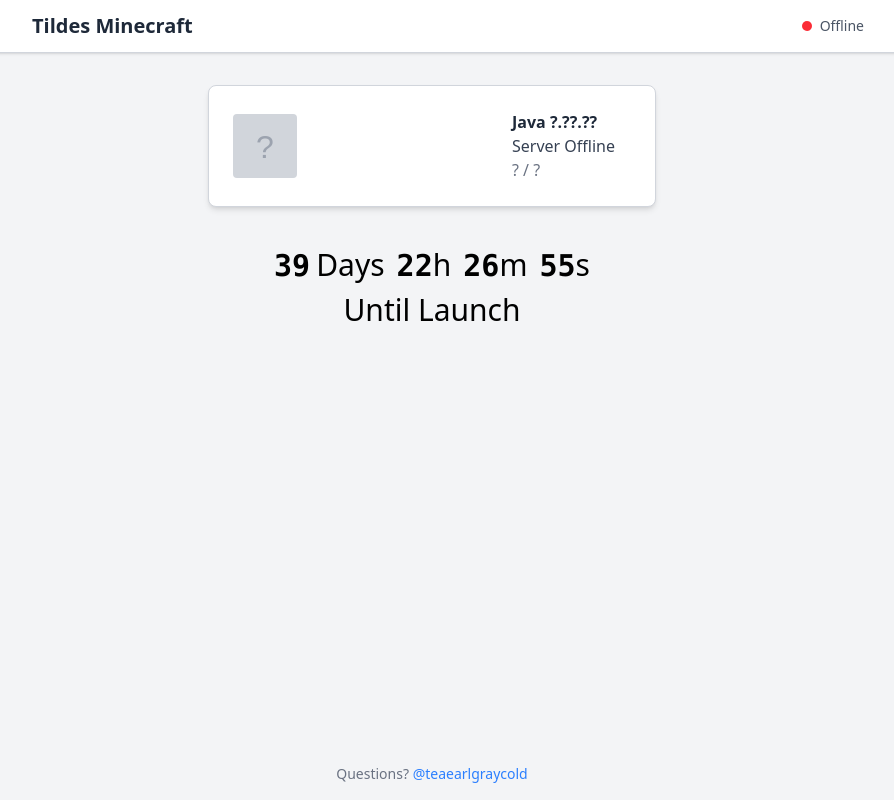
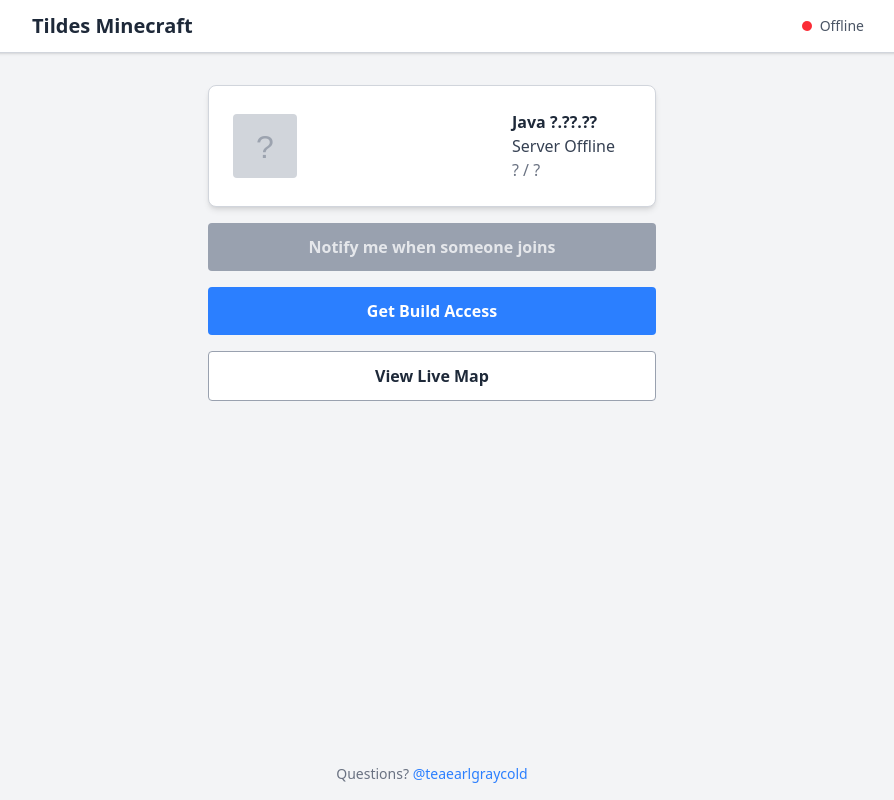
Before and after one commit to danthedaniel/tildes-mc-nickname, a Next.js app: page / in a window 1280 px wide. Shown: the whole page, without its empty margins (208-1102 px from the left). Built offline with nearby package versions, Linux system fonts and the light colour scheme.

Commit message:
Add link to BlueMap on index

```diff
--- a/src/components/Countdown.tsx
+++ /dev/null
@@ -1,70 +0,0 @@
-"use client";
-
-import { useCallback, useLayoutEffect, useState } from "react";
-
-// 11am PST on January 3rd, 2026
-const targetDate = new Date("2026-01-03T11:00:00-08:00");
-
-export function Countdown() {
-  const [timeRemaining, setTimeRemaining] = useState<{
-    days: number;
-    hours: number;
-    minutes: number;
-    seconds: number;
-  } | null>(null);
-
-  const updateCountdown = useCallback(() => {
-    const now = new Date();
-    const difference = targetDate.getTime() - now.getTime();
-
-    if (difference <= 0) {
-      setTimeRemaining(null);
-      return;
-    }
-
-    const days = Math.floor(difference / (1000 * 60 * 60 * 24));
-    const hours = Math.floor(
-      (difference % (1000 * 60 * 60 * 24)) / (1000 * 60 * 60),
-    );
-    const minutes = Math.floor((difference % (1000 * 60 * 60)) / (1000 * 60));
-    const seconds = Math.floor((difference % (1000 * 60)) / 1000);
-
-    setTimeRemaining({ days, hours, minutes, seconds });
-  }, []);
-
-  useLayoutEffect(() => {
-    updateCountdown();
-    const interval = setInterval(updateCountdown, 1000);
-    return () => clearInterval(interval);
-  }, [updateCountdown]);
-
-  if (!timeRemaining) {
-    return null;
-  }
-
-  return (
-    <div className="flex flex-col self-center gap-2 p-6">
-      <div>
-        <span className="text-3xl font-bold font-mono pr-1.5">
-          {timeRemaining.days}
-        </span>
-        <span className="text-3xl pr-3">
-          {timeRemaining.days > 1 ? "Days" : "Day"}
-        </span>
-        <span className="text-3xl font-bold font-mono">
-          {timeRemaining.hours.toString().padStart(2, "0")}
-        </span>
-        <span className="text-3xl pr-3">h</span>
-        <span className="text-3xl font-bold font-mono">
-          {timeRemaining.minutes.toString().padStart(2, "0")}
-        </span>
-        <span className="text-3xl pr-3">m</span>
-        <span className="text-3xl font-bold font-mono">
-          {timeRemaining.seconds.toString().padStart(2, "0")}
-        </span>
-        <span className="text-3xl">s</span>
-      </div>
-      <span className="self-center text-3xl">Until Launch</span>
-    </div>
-  );
-}
--- a/src/pages/index.tsx
+++ b/src/pages/index.tsx
@@ -1,12 +1,9 @@
 import Head from "next/head";
 import Link from "next/link";
-import { Countdown } from "@/components/Countdown";
 import { NotifyButton } from "@/components/NotifyButton";
 import { ServerStatusCard } from "@/components/ServerStatusCard";
 
 export default function Index() {
-  const countdown = <Countdown />;
-
   return (
     <>
       <Head>
@@ -15,8 +12,6 @@
 
       <ServerStatusCard />
 
-      {countdown === null ? (
-        <>
       <NotifyButton />
 
       <Link
@@ -25,10 +20,13 @@
       >
         Get Build Access
       </Link>
-        </>
-      ) : (
-        countdown
-      )}
+
+      <Link
+        href="/map"
+        className="bg-white hover:bg-gray-100 text-gray-800 font-bold py-3 px-6 rounded border border-gray-400 focus:outline-hidden focus:shadow-outline max-w-md w-full text-center"
+      >
+        View Live Map
+      </Link>
     </>
   );
 }
```
Lines whose indentation alone changed are shown as unchanged.
